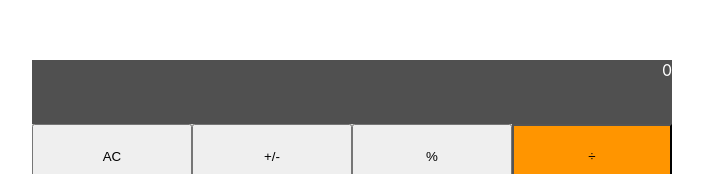
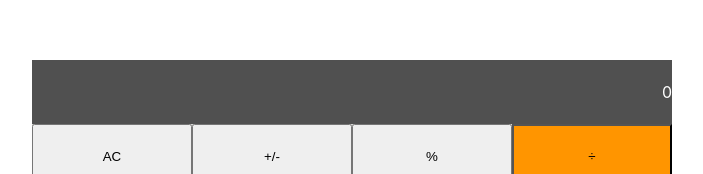
Before and after one commit to Haywayaheadshot/Maths-Magician, a React (Create React App) app: page / in a window 1280 px wide. Shown: the part 148-322 px from the top of the page, without its empty margins (288-991 px from the left). Built offline with nearby package versions, Linux system fonts and the light colour scheme.

Commit message:
Restyle output display

```diff
--- a/src/components/calculator.css
+++ b/src/components/calculator.css
@@ -11,11 +11,9 @@
   min-height: 4em;
   text-align: end;
   color: #fff;
-}
-
-.output-display::placeholder {
-  color: #fff;
-  font-size: 2em;
+  display: flex;
+  align-items: center;
+  justify-content: flex-end;
 }
 
 .buttons-div {
```
